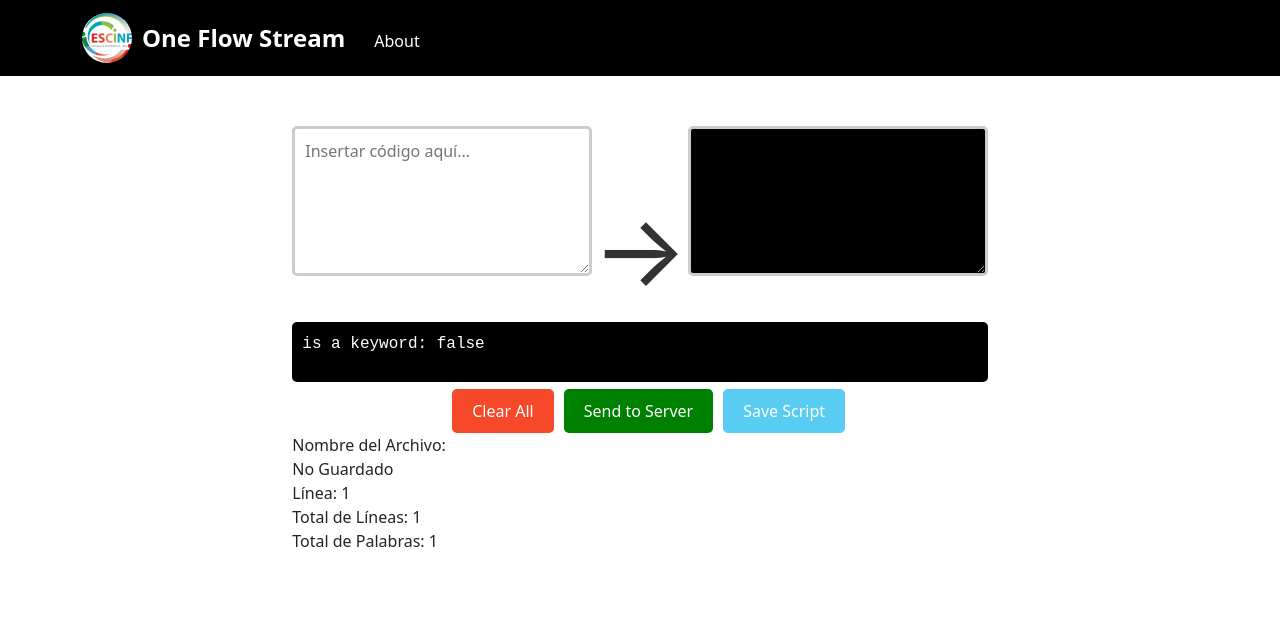
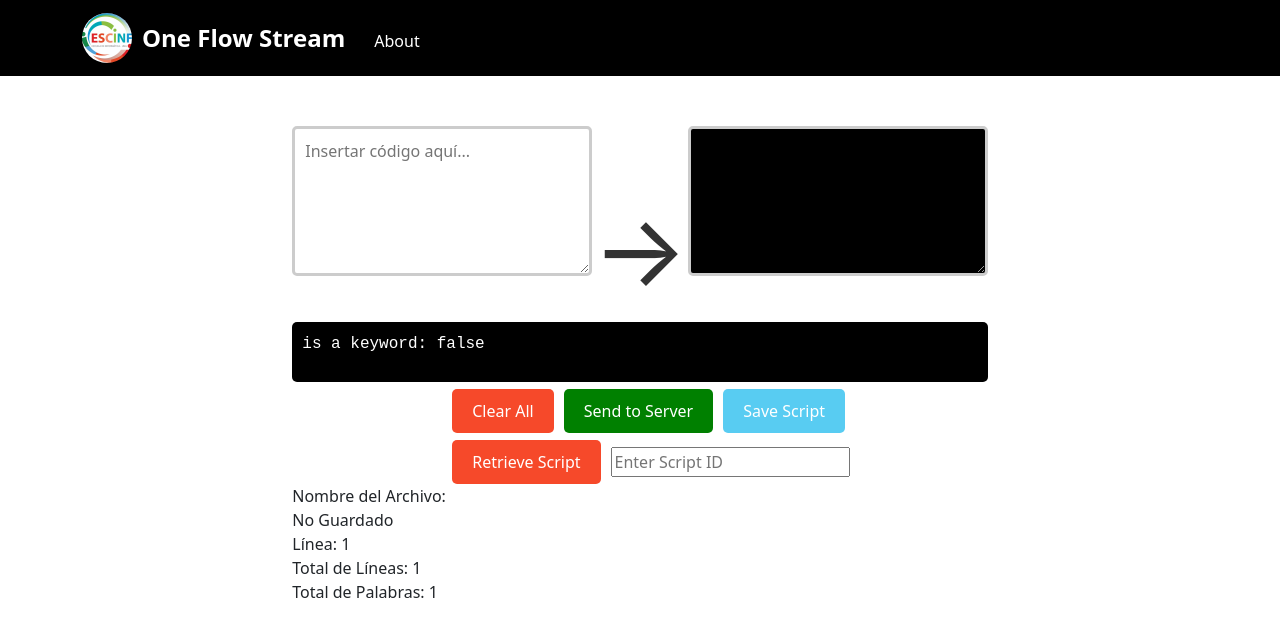
Before and after one commit to XarthDaichi/paradigmas-proyecto-final, a React (Create React App) app in the folder EIF400_II-2023_OFS2/: page / in a window 1280 px wide. Shown: the top 636 px of the page. Built offline with nearby package versions, Linux system fonts and the light colour scheme; no server answers.

Commit message:
botonRecuperarScript

```diff
--- a/EIF400_II-2023_OFS2/src/components/TextEditor.js
+++ b/EIF400_II-2023_OFS2/src/components/TextEditor.js
@@ -18,6 +18,7 @@ const TextEditor = ({ keywordsList }) => {
   const [errorMessage, setErrorMessage] = useState('');
   const [isSaved, setIsSaved] = useState(false);
   const [scriptName, setScriptName] = useState('');
+  const [scriptId, setScriptId] = useState('');
 
   const handleClear = () => {
     const confirmed = window.confirm('Are you sure you want to clear the text?');
@@ -104,6 +105,40 @@ const TextEditor = ({ keywordsList }) => {
       .catch((error) => console.error('Error sending data to server:', error));
   };
 
+  const handleRetrieveScript = () => {
+    if (!scriptId.trim()) {
+      setErrorMessage('Please enter a valid Script ID');
+      return;
+    }
+
+    // Realiza la solicitud al servidor para recuperar el script con el ID proporcionado
+    fetch(`${API_SERVER_URL}/script/${scriptId}`, {
+      method: 'GET',
+    })
+      .then((response) => response.json())
+      .then((data) => {
+        if (data.message) {
+          setErrorMessage(data.message);
+        } else {
+          // Actualiza el estado de inputText y scriptName con los datos recuperados
+          setInputText(data.text);
+          setScriptName(data.name);
+          setIsSaved(true);
+          setErrorMessage('');
+          setOutputText(''); // Limpia el texto de salida
+        }
+      })
+      .catch((error) => {
+        console.error('Error retrieving script from server:', error);
+        setErrorMessage('Error retrieving script. Please try again later.');
+      });
+  };
+
+  const handleScriptIdChange = (e) => {
+    setScriptId(e.target.value);
+    setErrorMessage('');
+  };
+
   const calcularLineaActual = () => {
     const lineas = inputText.split('\n');
     const numeroDeLinea = lineas.findIndex((linea) => linea.includes(inputText)) + 1;
@@ -151,6 +186,15 @@ const TextEditor = ({ keywordsList }) => {
           <button onClick={handleSendToServer}>Send to Server</button>
           <button onClick={handleSaveScript}>Save Script</button>
         </div>
+        <div className="custom-buttons">
+          <button onClick={handleRetrieveScript}>Retrieve Script</button>
+          <input
+            type="text"
+            placeholder="Enter Script ID"
+            value={scriptId}
+            onChange={handleScriptIdChange}
+          />
+        </div>
         {isPopupOpen && <ScriptPopup onSave={handleSaveScriptPopup} />}
         {errorMessage && <div className="error-message">{errorMessage}</div>}
 
```
